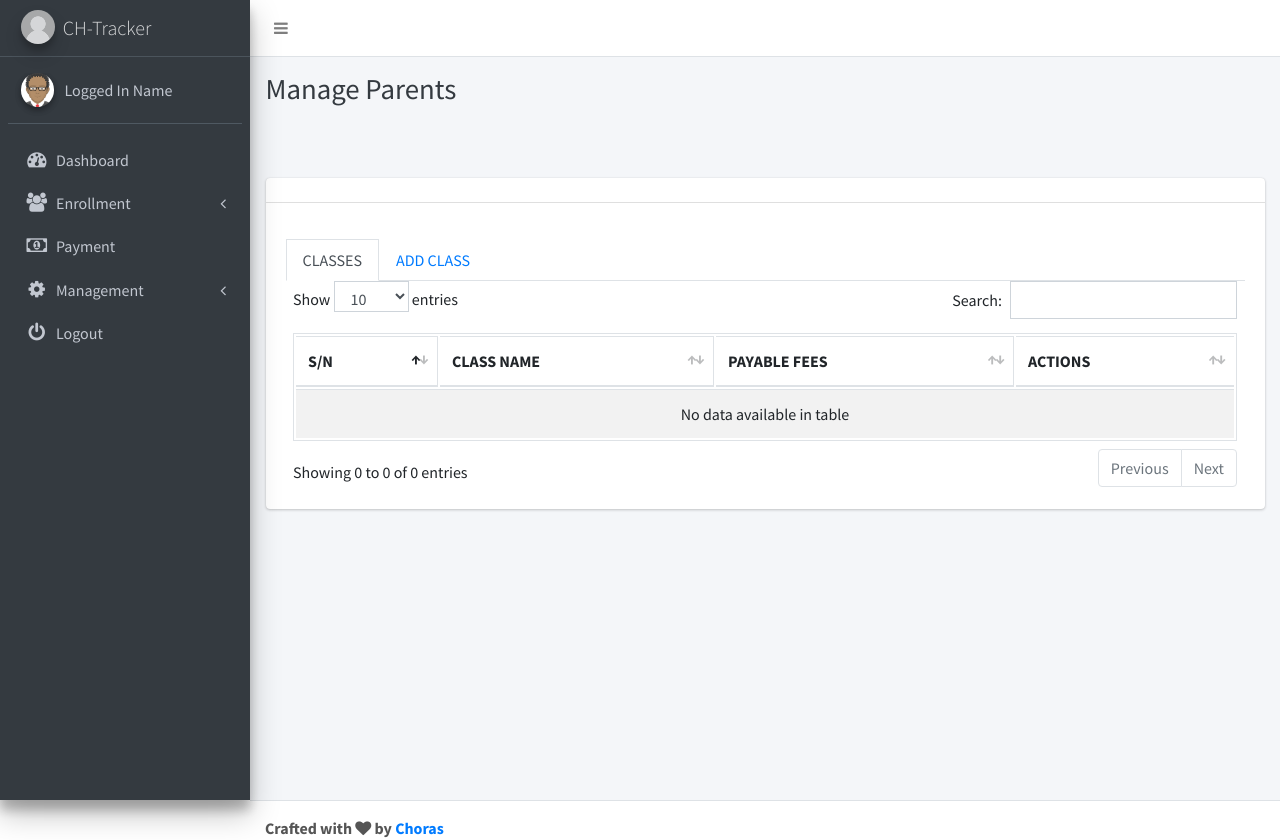
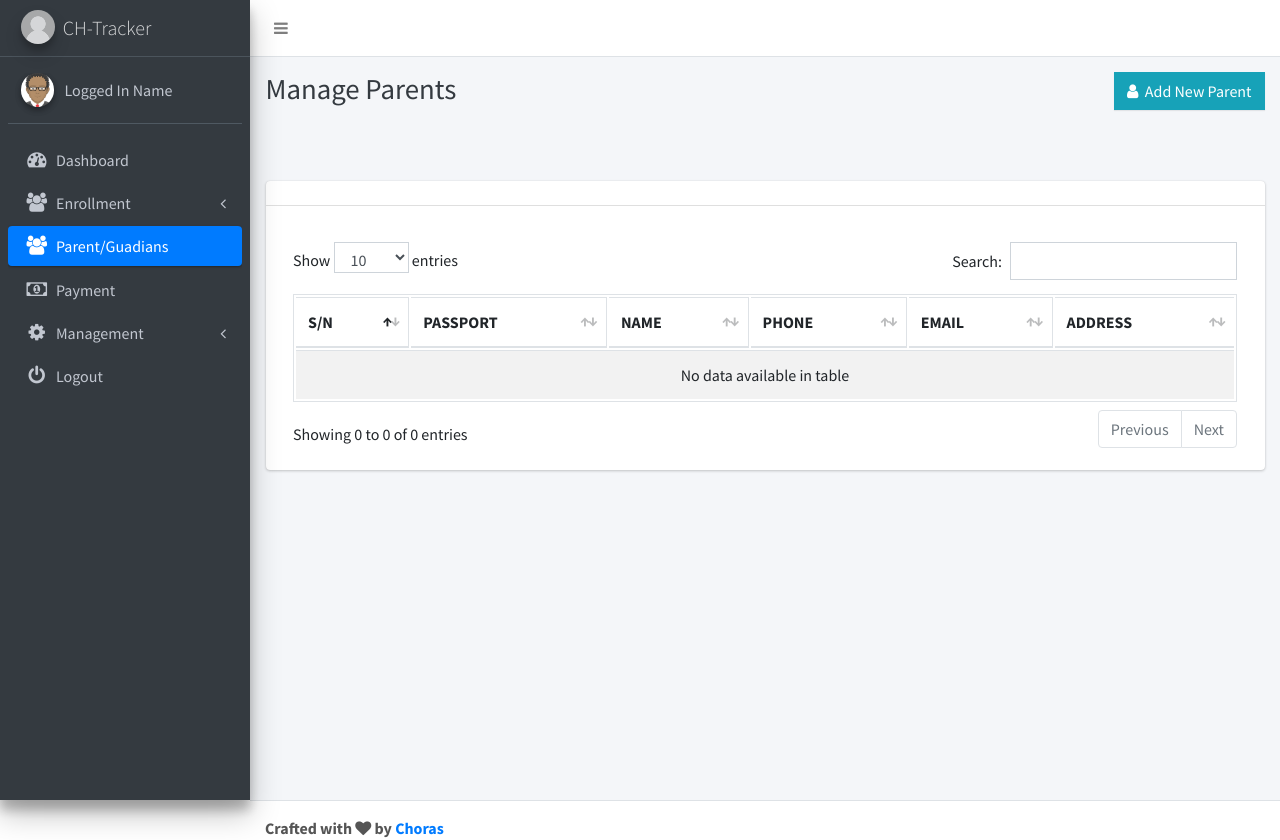
Before and after one commit to nyasha/Highschool-Fees-Tracker, a CodeIgniter app: page /choras/admin/parent in a window 1280 px wide. Shown: the top 840 px of the page. Run offline with CodeIgniter, Linux system fonts and the light colour scheme; data that the repository does not hold is empty; some libraries are stand-ins or nearby versions.

Commit message:
Completed manage parent UI and functionality

```diff
--- a/application/controllers/Admin.php
+++ b/application/controllers/Admin.php
@@ -50,7 +50,6 @@ class Admin extends CI_Controller {
 		$page_data['page_s_name'] = '';
 
 		$this->load->view('admin/parent', $page_data);
-
 	}
 
 	function management($name='')
@@ -121,6 +120,18 @@ class Admin extends CI_Controller {
         		redirect(base_url() . 'admin/management/settings','refresh');
         	}
 		}
+
+		if ($spec=='add_new_parent') {
+			$add_parent = $this->Crud_model->add_parent();
+        	if($add_parent['inserted']=='done'){
+        		move_uploaded_file($_FILES['photo']['tmp_name'], 'uploads/parents/'. $add_parent['parent_id'] .'.png');
+        		$this->session->set_flashdata('completed', 'Action Completed Successfully');
+        		redirect(base_url() . 'admin/parent','refresh');
+        	} else{
+        		$this->session->set_flashdata('user_exist', 'A user with that same email already exist.');
+        		redirect(base_url() . 'admin/parent','refresh');
+        	}
+		}
 	}
 
 	public function options($param1='', $param2='')
--- a/application/models/Crud_model.php
+++ b/application/models/Crud_model.php
@@ -70,6 +70,34 @@ class Crud_model extends CI_Model {
         );
     }
 
+    function add_parent()
+    {
+        $email = $this->input->post("email");
+        if ($email != ''){
+            if ($this->check_email($email)) {
+                return FALSE;
+                die();
+            }
+        }
+
+        $pwd = sha1( $this->config->item('salt').$this->input->post("password"));
+        $parent_data = array(
+            'NAME' => $this->input->post("name"),
+            'PHONE' => $this->input->post("phone"),
+            'ADDRESS' => $this->input->post("address"),
+            'EMAIL' => $email,
+            'PASSWORD' => $pwd,
+        );
+
+        $this->db->insert('parent_tbl', $parent_data);
+        $parent_id = $this->db->insert_id();
+
+        return array(
+            'inserted' => 'done',
+            'parent_id' => $parent_id
+        );
+    }
+
     // Edit functionalities
     function edit_class($class_id)
     {
@@ -137,9 +165,10 @@ class Crud_model extends CI_Model {
     //check if email exist
     function check_email($email='')
     {
-    	$email = $this->db->get_where('users_tbl', array('EMAIL' => $email));
+    	$email1 = $this->db->get_where('users_tbl', array('EMAIL' => $email));
+        $email2 = $this->db->get_where('parent_tbl', array('EMAIL' => $email));
 
-        if ($email->num_rows() > 0) {
+        if ($email1->num_rows() > 0 || $email2->num_rows() > 0) {
             return true;
         } else {
             return false;
--- a/application/views/admin/inc/aside.php
+++ b/application/views/admin/inc/aside.php
@@ -55,14 +55,14 @@
             </ul>
           </li>
 
-          <!-- <li class="nav-item">
-            <a href="<?php //echo base_url() ?>admin/enrollment" class="nav-link <?php //if($page_name=='enrollment') echo 'active'; ?>">
+          <li class="nav-item">
+            <a href="<?php echo base_url() ?>admin/parent" class="nav-link <?php if($page_name=='parent') echo 'active'; ?>">
               <i class="nav-icon fa fa-users"></i>
               <p>
-                Enrollment
+                Parent/Guadians
               </p>
             </a>
-          </li> -->
+          </li>
           <li class="nav-item">
             <a href="<?php echo base_url() ?>admin/payment" class="nav-link <?php if($page_name=='payment') echo 'active'; ?>">
               <i class="nav-icon fa fa-money"></i>
--- a/application/views/admin/parent.php
+++ b/application/views/admin/parent.php
@@ -23,8 +23,62 @@ defined('BASEPATH') OR exit('No direct script access allowed');
           <div class="col-sm-6">
             <h1 class="m-0 text-dark"><?php echo $page_title; ?></h1>
           </div><!-- /.col -->
-          <div class="col-sm-6">
+          <div class="col-sm-6 text-right">
+            <button class="btn btn-info" data-toggle="modal" data-target="#addNew"><i class="fa fa-user"></i>&nbsp; Add New Parent</button>
           </div><!-- /.col -->
+
+      <!-- Modal -->
+      <div class="modal fade" id="addNew" tabindex="-1" role="dialog" aria-labelledby="myModalLabel">
+        <div class="modal-dialog modal-dialog-centered modal-lg" role="form">
+            <div class="modal-content">
+              <div class="modal-header">
+                  <h5 class="modal-title">New Parent/Guadian Form</h5>
+              </div>
+              <form method="POST" action="<?php echo base_url() ?>admin/action/add_new_parent" enctype="multipart/form-data">
+                  <div class="modal-body">
+                      <div class="form-group">
+                        <label for="exampleInputFile">FULL NAME</label>
+                          <input autocomplete="off" required type="text" name="name" placeholder=""class="form-control">
+                      </div>
+                      <div class="form-group">
+                        <label for="exampleInputFile">PHONE NUMBER</label>
+                          <input autocomplete="off" required type="tel" name="phone" placeholder=""class="form-control">
+                      </div>
+                      <div class="form-group">
+                        <label for="exampleInputFile">ADDRESS</label>
+                          <input autocomplete="off" required type="text" name="address" placeholder="" class="form-control">
+                      </div>
+                      <div class="form-group">
+                        <label for="exampleInputFile">PARENT PASSPORT</label>
+                        <div class="input-group">
+                          <div class="custom-file">
+                            <input type="file" class="custom-file-input" name="photo">
+                            <label class="custom-file-label" for="">Choose file</label>
+                          </div>
+                          <div class="input-group-append">
+                            <span class="input-group-text" id="">Upload</span>
+                          </div>
+                        </div>
+                      </div>
+                      <hr>
+                      <div class="form-group">
+                        <label for="exampleInputFile">LOGIN EMAIL</label>
+                          <input autocomplete="off" required type="email" name="email" placeholder="" class="form-control">
+                      </div>
+                      <div class="form-group">
+                        <label for="exampleInputFile">LOGIN PASSWORD</label>
+                          <input autocomplete="off" required type="password" name="password" placeholder="" class="form-control">
+                      </div>
+                  </div>
+                  <div class="modal-footer">
+                      <button type="button" class="btn btn-danger" data-dismiss="modal">Close</button>
+                      <button type="submit" class="btn btn-primary">Add Parent</button>
+                  </div>
+              </form>
+            </div>
+        </div>
+      </div>
+
         </div><!-- /.row -->
       </div><!-- /.container-fluid -->
     </div>
@@ -39,7 +93,7 @@ defined('BASEPATH') OR exit('No direct script access allowed');
                 <div class="col-md-12">
                   <div class="card">
                     <div class="card-header card-info">
-                      <!-- <h3 class="card-title"></h3> -->
+                      <!-- -->
                       <div class="card-tools">
 
                       </div>
@@ -47,75 +101,40 @@ defined('BASEPATH') OR exit('No direct script access allowed');
                     <!-- /.card-header -->
                     <div class="card-body mt-3">
 
-                      <ul class="nav nav-tabs" role="tablist">
-                        <li class="nav-item">
-                          <a class="nav-link active" href="#courses" role="tab" data-toggle="tab">CLASSES</a>
-                        </li>
-                        <li class="nav-item">
-                          <a class="nav-link" href="#add" role="tab" data-toggle="tab">ADD CLASS</a>
-                        </li>
-                      </ul>
-
-                      <!-- Tab panes -->
-                      <div class="tab-content">
-                        <div role="tabpanel" class="tab-pane active table-responsive" id="courses">
-
                       <table class="table table-bordered table-striped" id="example1">
                         <thead>
                           <tr>
                             <th>S/N</th>
-                                <th>CLASS NAME</th>
-                                <th>PAYABLE FEES</th>
-                                <th>ACTIONS</th>
+                            <th>PASSPORT</th>
+                            <th>NAME</th>
+                            <th>PHONE</th>
+                            <th>EMAIL</th>
+                            <th>ADDRESS</th>
+                            <!-- <th>ACTION</th> -->
                           </tr>
                         </thead>
                         <tbody>
                           <?php
                           $count = 1;
-                              $class = $this->db->get('class_tbl')->result_array();
-                              foreach ($class as $row):
+                          $parent = $this->db->get('parent_tbl')->result_array();
+                          foreach ($parent as $row):
                           ?>
                           <tr>
                             <td><?php echo $count++; ?></td>
+                            <td><img width="40" height="40" src="<?php echo base_url() ?>uploads/parents/<?php echo $row['ID'] ?>.png"></td>
                             <td><?php echo $row['NAME']; ?></td>
-                                <td><?php echo number_format($row['FEES']); ?></td>
-                                <td>
-                                  <a href="<?php echo base_url() ?>admin/options/edit_class/<?php echo $row['ID']; ?>" class="btn btn-sm btn-block btn-info btn-flat">Edit</a>
-                                </td>
+                            <td><?php echo $row['PHONE']; ?></td>
+                            <td><?php echo $row['EMAIL']; ?></td>
+                            <td><?php echo $row['ADDRESS']; ?></td>
+                            <!-- <td>
+                              <a href="" class="btn btn-sm btn-block btn-info btn-flat">View</a>
+                            </td> -->
                           </tr>
                           <?php
                           endforeach;
                           ?>
                         </tbody>
                       </table>
-
-                        </div>
-                        <div role="tabpanel" class="tab-pane fade" id="add">
-
-                          <div class="row">
-                            <div class="col-md-2"></div>
-                            <div class="col-md-8">
-                              <form role="form" method="POST" action="<?php echo base_url() ?>admin/action/new_class" enctype="multipart/form-data">
-                                <div class="card-body">
-                                  <div class="form-group">
-                                    <label>CLASS NAME</label>
-                                      <input autocomplete="off" value="<?php ?>" type="text" name="cname" class="form-control">
-                                  </div>
-                                  <div class="form-group">
-                                    <label>TOTAL PAYABLE FEES</label>
-                                      <input autocomplete="off" type="tel" value="<?php  ?>" name="cfees" class="form-control money">
-                                  </div>
-                                  <div class="form-group">
-                                    <button type="submit" class="btn btn-primary">ADD NEW CLASS</button>
-                                  </div>
-                                </div>
-                              </form>
-                            </div>
-                            <div class="col-md-2"></div>
-                          </div>
-
-                        </div>
-                      </div>
 
                     </div>
                   </div>
@@ -151,6 +170,14 @@ defined('BASEPATH') OR exit('No direct script access allowed');
             type: 'success'
         });
       <?php } ?>
+
+      <?php if($this->session->flashdata('user_exist') != ''){ ?>
+        new PNotify({
+            title: 'Error',
+            text: '<?php echo $this->session->flashdata('user_exist'); ?>',
+            type: 'error'
+        });
+      <?php } ?>
     });
   </script>
 
```
Also changed, not shown: uploads/parents/1.png (added). Lines whose indentation alone changed are shown as unchanged.
